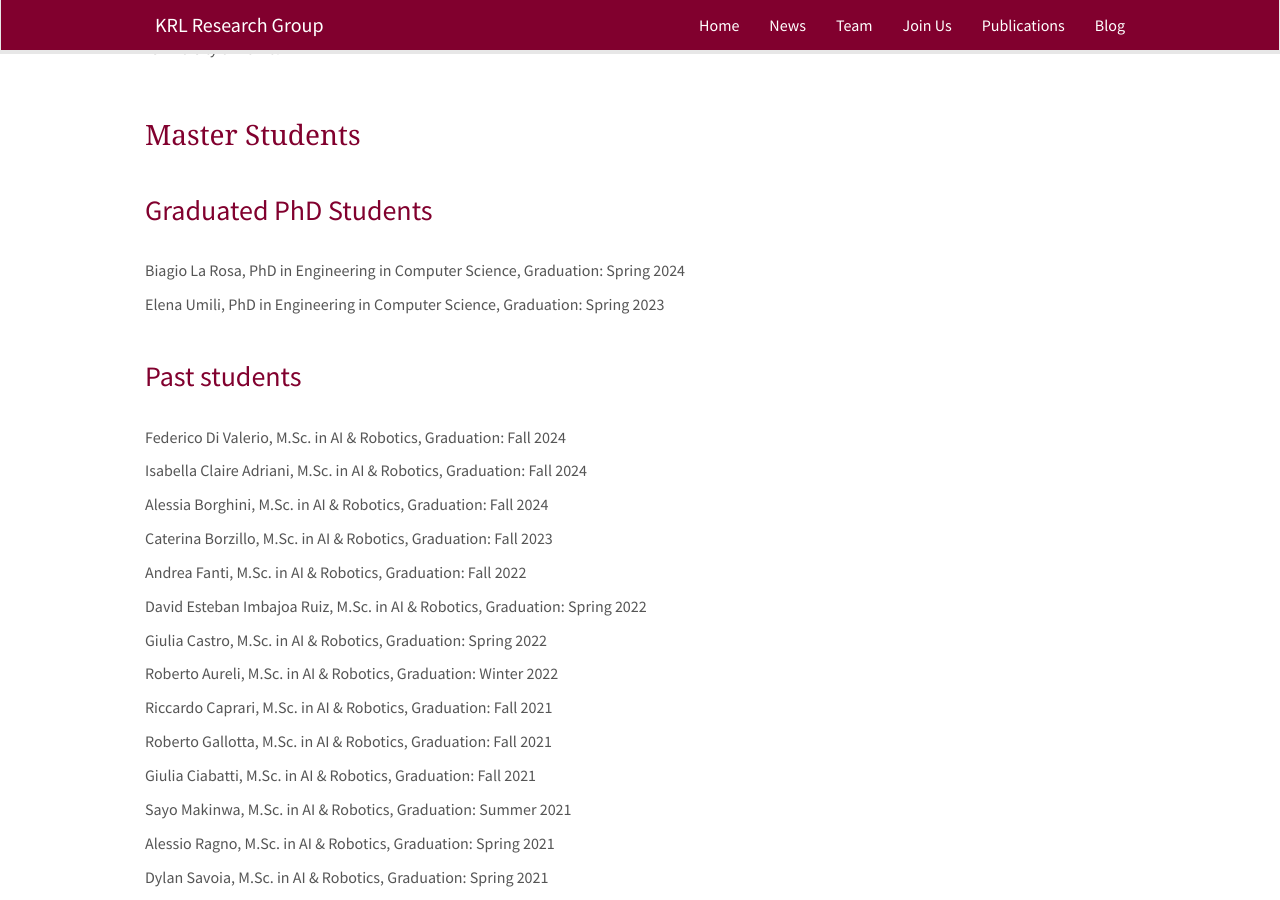
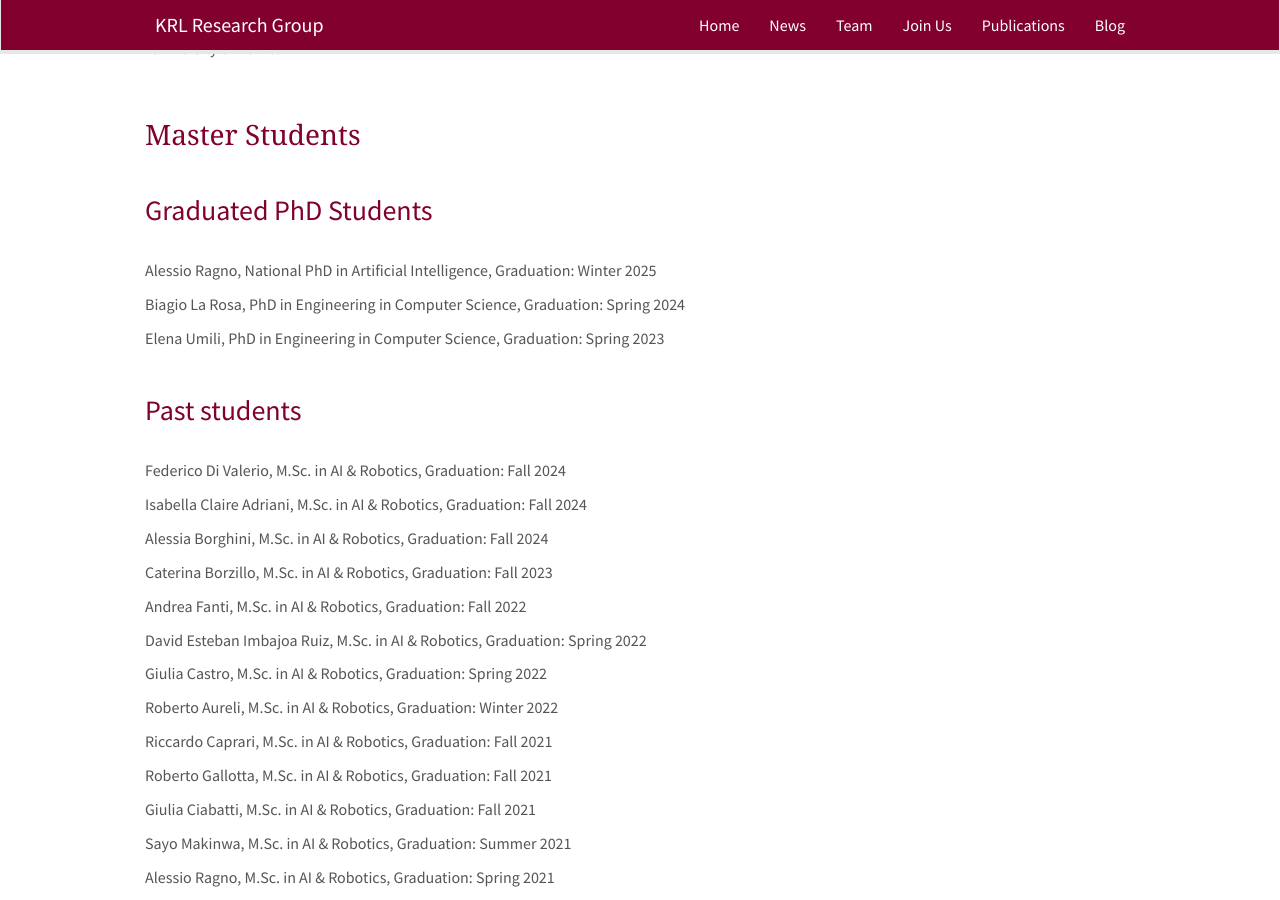
Before and after one commit to KRLGroup/krlgroup.github.io, a Jekyll site: the page built from _pages/team.md, in a window 1280 px wide and 900 px high, scrolled down 1826 px. Built offline with Jekyll 4.4.1, drawn with Linux system fonts in a browser that asks for light colours; nearby versions of some CDN libraries.

Commit message:
Update alumni_phd.yml

```diff
--- a/_data/alumni_phd.yml
+++ b/_data/alumni_phd.yml
@@ -1,2 +1,3 @@
+- name: "Alessio Ragno, National PhD in Artificial Intelligence, Graduation: Winter 2025"
 - name: "Biagio La Rosa, PhD in Engineering in Computer Science, Graduation: Spring 2024"
 - name: "Elena Umili, PhD in Engineering in Computer Science, Graduation: Spring 2023"
```
